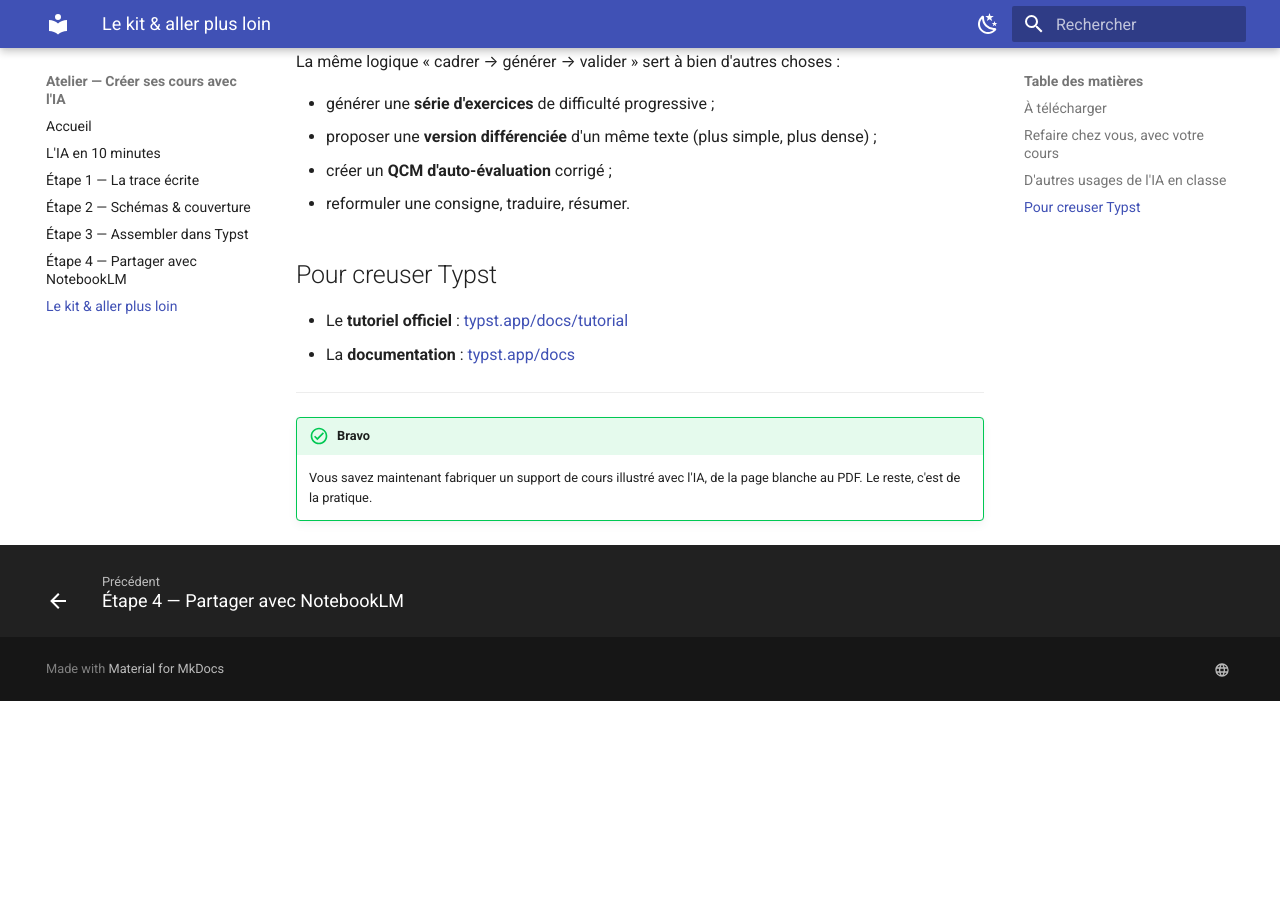
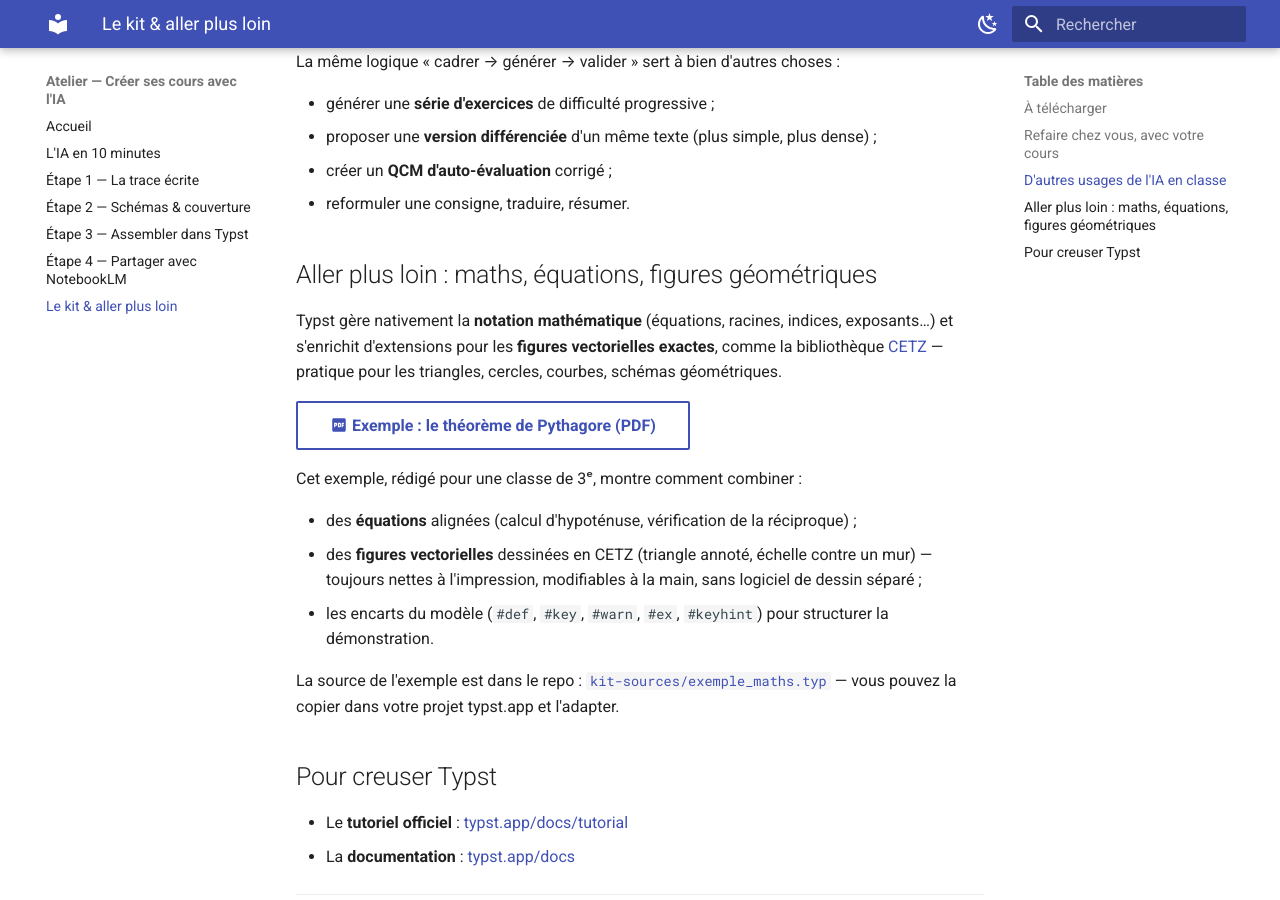
Before and after one commit to dmetzler/un-cours-avec-l-ia, an MkDocs documentation site: the page built from docs/06-kit.md, in a window 1280 px wide and 900 px high, scrolled down 1034 px. Built offline with MkDocs 1.6.1 and Material for MkDocs 9.7.7, drawn with Linux system fonts in a browser that asks for light colours; before the commit the page ends 1735 px from its top, so only the background shows below that.

Commit message:
Ajout exemple Math

```diff
--- a/docs/06-kit.md
+++ b/docs/06-kit.md
@@ -55,6 +55,29 @@ La même logique « cadrer → générer → valider » sert à bien d'autres ch
 - créer un **QCM d'auto-évaluation** corrigé ;
 - reformuler une consigne, traduire, résumer.
 
+## Aller plus loin : maths, équations, figures géométriques
+
+Typst gère nativement la **notation mathématique** (équations, racines,
+indices, exposants…) et s'enrichit d'extensions pour les **figures
+vectorielles exactes**, comme la bibliothèque
+[CETZ](https://cetz-package.github.io/) — pratique pour les triangles,
+cercles, courbes, schémas géométriques.
+
+[:material-file-pdf-box: Exemple : le théorème de Pythagore (PDF)](kit/exemple_maths.pdf){ .md-button }
+
+Cet exemple, rédigé pour une classe de 3ᵉ, montre comment combiner :
+
+- des **équations** alignées (calcul d'hypoténuse, vérification de la réciproque) ;
+- des **figures vectorielles** dessinées en CETZ (triangle annoté,
+  échelle contre un mur) — toujours nettes à l'impression, modifiables
+  à la main, sans logiciel de dessin séparé ;
+- les encarts du modèle (`#def`, `#key`, `#warn`, `#ex`, `#keyhint`)
+  pour structurer la démonstration.
+
+La source de l'exemple est dans le repo :
+[`kit-sources/exemple_maths.typ`](https://github.com/dmetzler/un-cours-avec-l-ia/blob/main/kit-sources/exemple_maths.typ)
+— vous pouvez la copier dans votre projet typst.app et l'adapter.
+
 ## Pour creuser Typst
 
 - Le **tutoriel officiel** : [typst.app/docs/tutorial](https://typst.app/docs/tutorial)
```
Also changed, not shown: package/README.md (+17 -0 lines), 5 other files.
